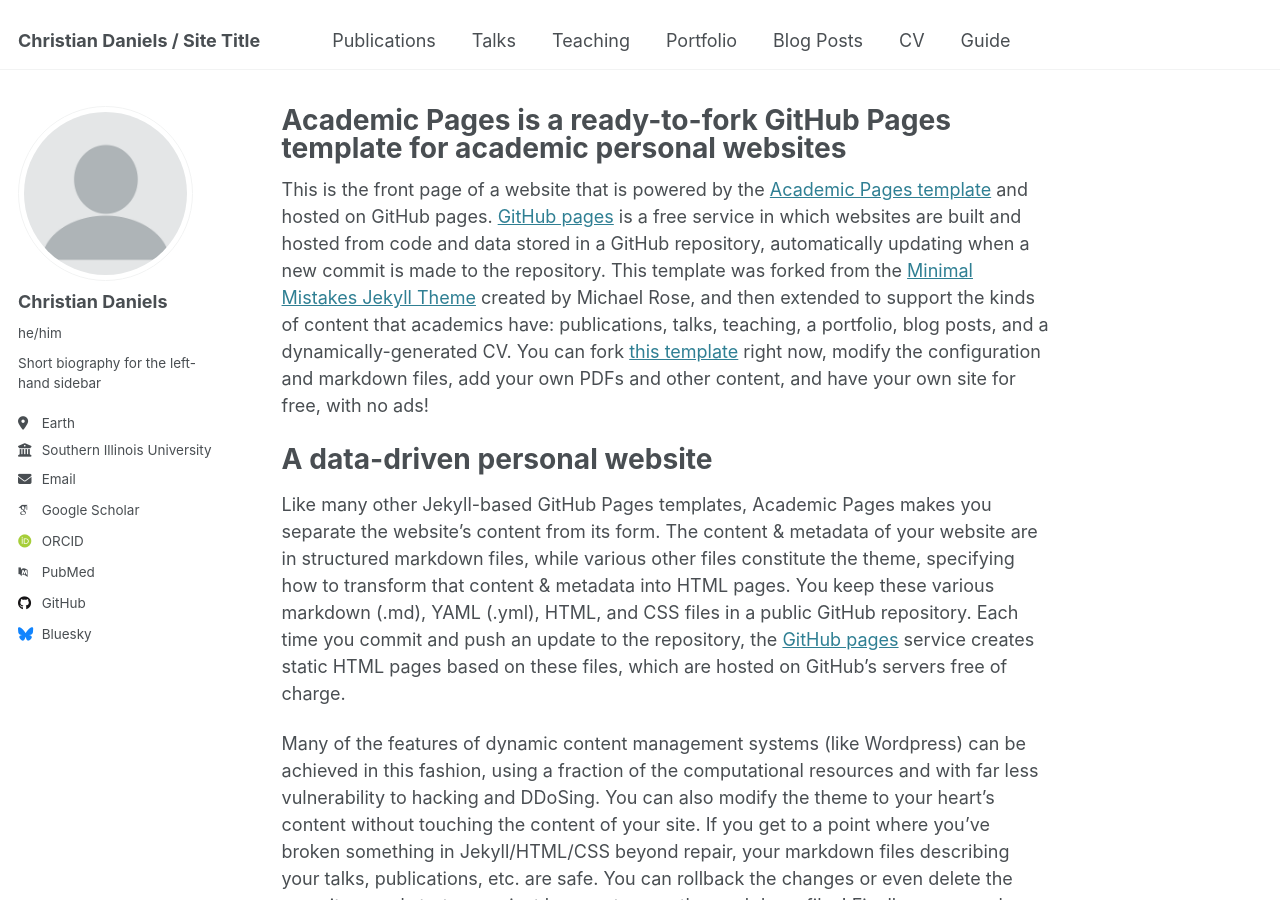
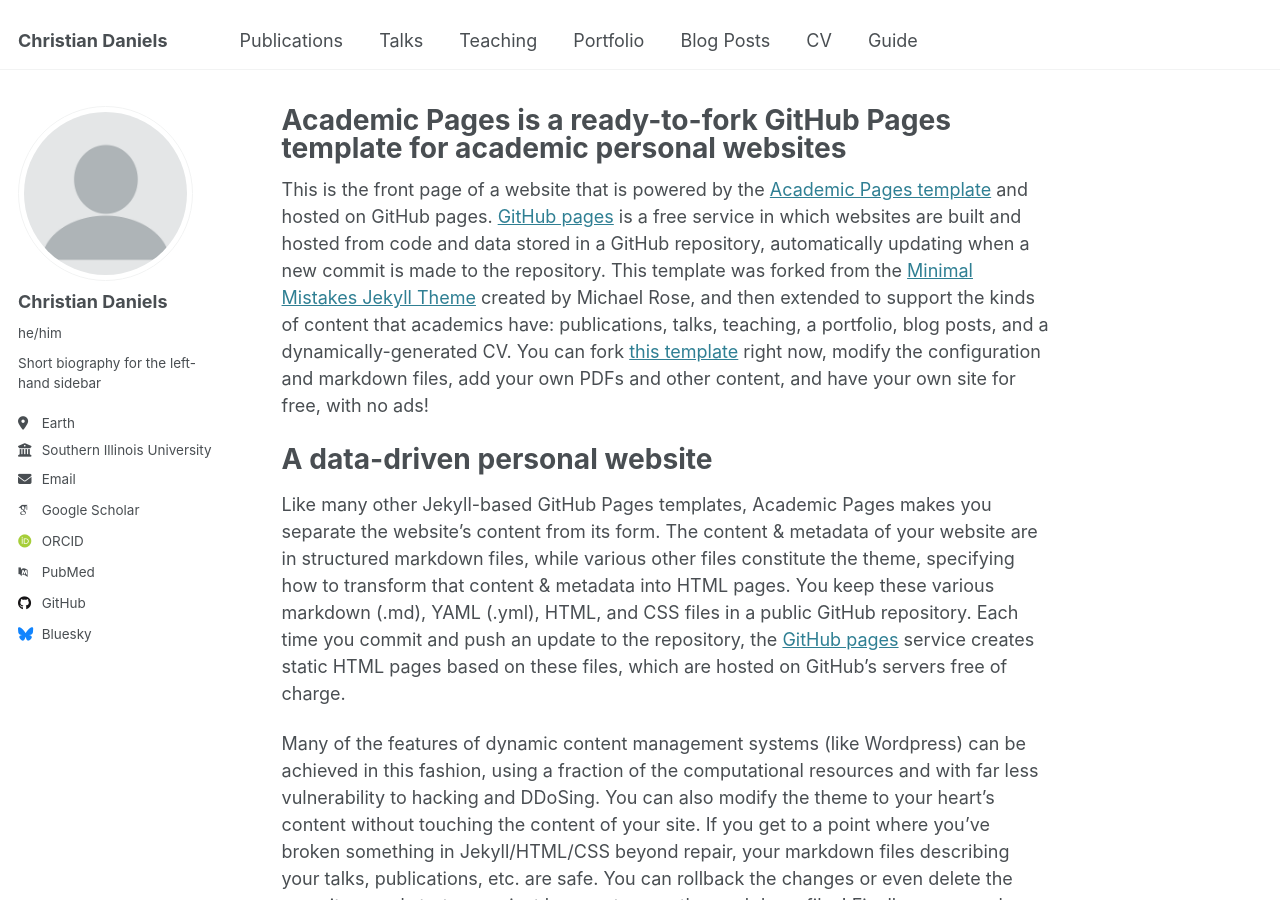
Before and after one commit to Minyiboss/Minyiboss.github.io, a Jekyll site: the page built from _pages/about.md, in a window 1280 px wide and 900 px high. Built offline with Jekyll 4.4.1, drawn with Linux system fonts in a browser that asks for light colours; some web fonts are replaced.

Commit message:
Update _config.yml
Updated values

```diff
--- a/_config.yml
+++ b/_config.yml
@@ -9,7 +9,7 @@
 # Basic Site Settings
 locale                   : "en-US"
 site_theme               : "default"
-title                    : "Christian Daniels / Site Title"
+title                    : "Christian Daniels"
 title_separator          : "-"
 name                     : &name "Christian Daniels"
 description              : &description "Junior Computer Science Student at Southern Illinois University Edwardsville"
```
